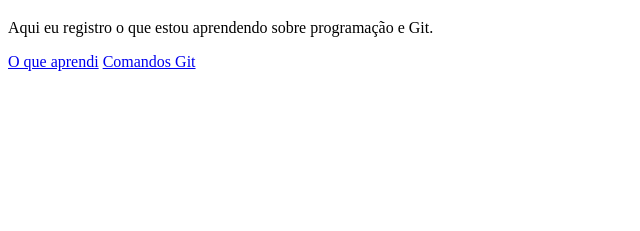
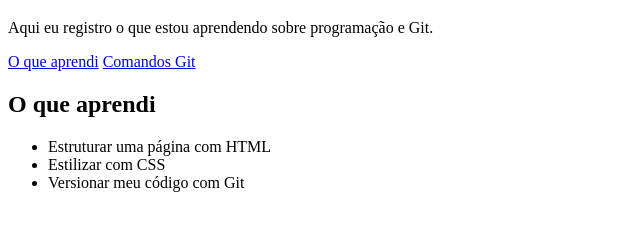
Before and after one commit to leleticia13/Minha-Trilha-de-Aprendizagem, a plain HTML site: page index.html in a window 1280 px wide. Shown: the part 61-292 px from the top of the page, without its empty margins (0-640 px from the left). Drawn offline with Linux system fonts and the light colour scheme.

Commit message:
coisas que aprendi

```diff
--- a/index.html
+++ b/index.html
@@ -14,5 +14,17 @@
       <a href="#git">Comandos Git</a>
     </nav>
   </header>
+
+  <main>
+     <section id="aprendi">
+      <h2>O que aprendi</h2>
+      <ul>
+        <li>Estruturar uma página com HTML</li>
+        <li>Estilizar com CSS</li>
+        <li>Versionar meu código com Git</li>
+      </ul>
+    </section>
+
+  </main>
 </body>
 </html>
```
